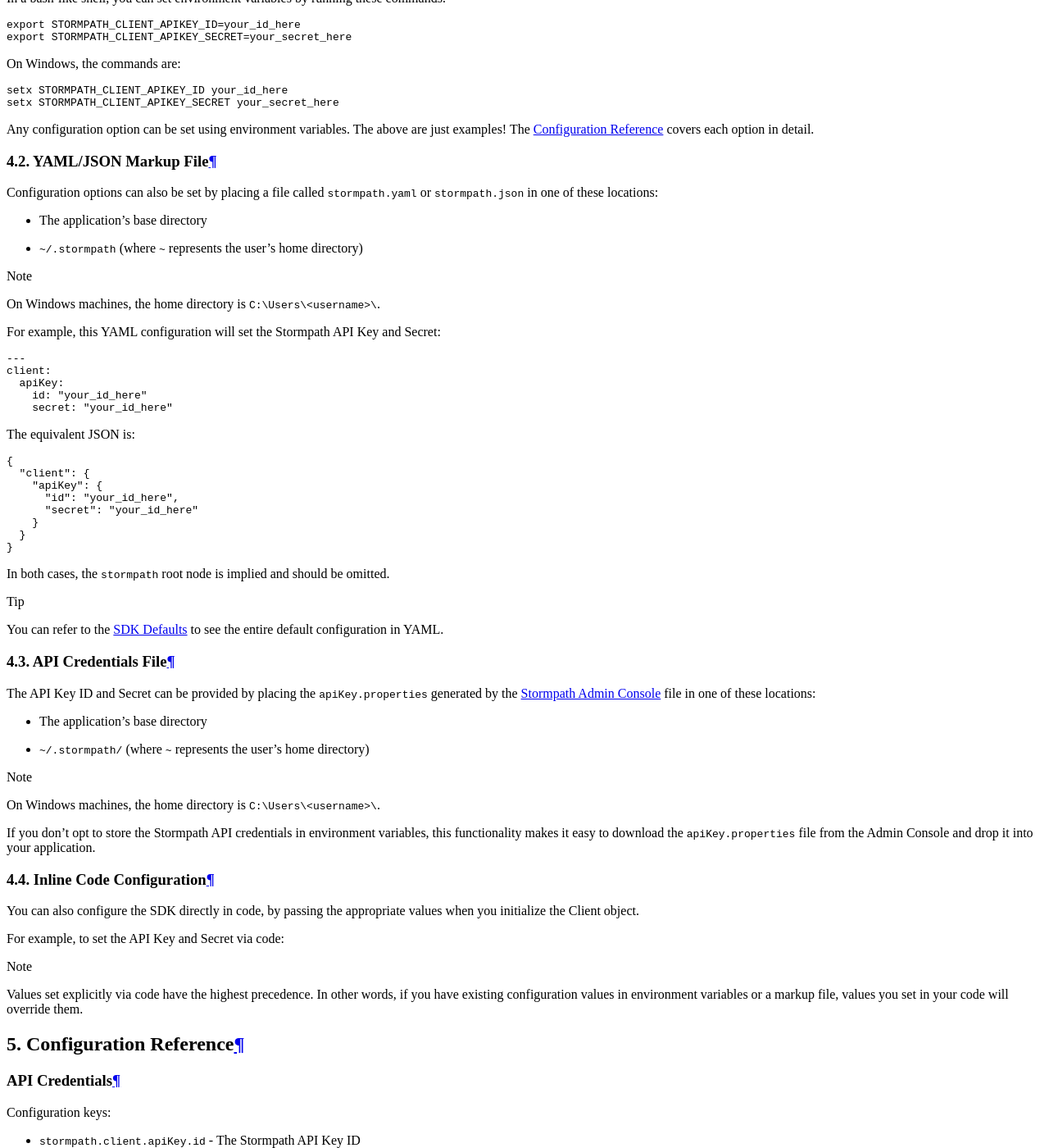
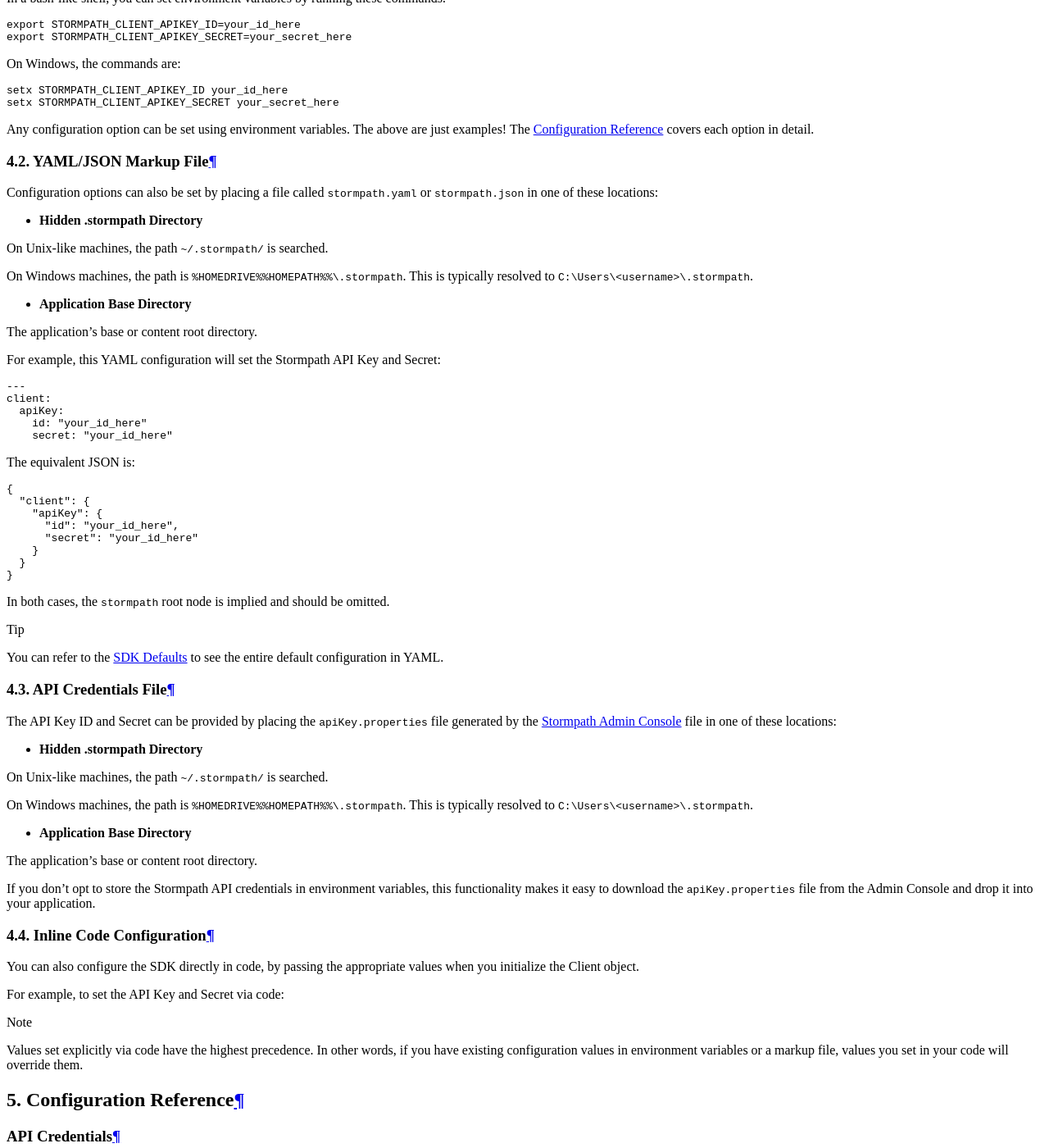
Before and after one commit to stormpath/stormpath-documentation, a Sphinx documentation site: the page built from source/configuration.rst, in a window 1280 px wide and 1400 px high, scrolled down 1834 px. Shown: the whole window at 82% size. Built offline with Sphinx 7.4.7 and the Read the Docs theme 2.0.0, drawn with Linux system fonts in a browser that asks for light colours.

Commit message:
Expand file location info

```diff
--- a/source/configuration.rst
+++ b/source/configuration.rst
@@ -278,11 +278,21 @@
 
     Configuration options can also be set by placing a file called ``stormpath.yaml`` or ``stormpath.json`` in one of these locations:
 
-    * The application's base directory
-    * ``~/.stormpath`` (where ``~`` represents the user's home directory)
+    * **Hidden .stormpath Directory**
 
-    .. note::
-      On Windows machines, the home directory is ``C:\Users\<username>\``.
+    On Unix-like machines, the path ``~/.stormpath/`` is searched.
+
+    On Windows machines, the path is ``%HOMEDRIVE%%HOMEPATH%%\.stormpath``. This is typically resolved to ``C:\Users\<username>\.stormpath``.
+
+    * **Application Base Directory**
+
+    .. only:: not (csharp or vbnet)
+
+      The application's base or content root directory.
+
+    .. only:: csharp or vbnet
+
+      In a .NET web application, this is the directory that ``web.config`` or ``appsettings.json`` resides.
 
     For example, this YAML configuration will set the Stormpath API Key and Secret:
 
@@ -318,14 +328,23 @@
   4.3. API Credentials File
   ''''''''''''''''''''''''''''
 
-  The API Key ID and Secret can be provided by placing the ``apiKey.properties`` generated by the `Stormpath Admin Console`_ file in one of these locations:
+  The API Key ID and Secret can be provided by placing the ``apiKey.properties`` file generated by the `Stormpath Admin Console`_ file in one of these locations:
 
-  * The application's base directory
-  * ``~/.stormpath/`` (where ``~`` represents the user's home directory)
+  * **Hidden .stormpath Directory**
 
-  .. note::
+  On Unix-like machines, the path ``~/.stormpath/`` is searched.
 
-    On Windows machines, the home directory is ``C:\Users\<username>\``.
+  On Windows machines, the path is ``%HOMEDRIVE%%HOMEPATH%%\.stormpath``. This is typically resolved to ``C:\Users\<username>\.stormpath``.
+
+  * **Application Base Directory**
+
+  .. only:: not (csharp or vbnet)
+
+    The application's base or content root directory.
+
+  .. only:: csharp or vbnet
+
+    In a .NET web application, this is the directory that ``web.config`` or ``appsettings.json`` resides.
 
   If you don't opt to store the Stormpath API credentials in environment variables, this functionality makes it easy to download the ``apiKey.properties`` file from the Admin Console and drop it into your application.
 
```
